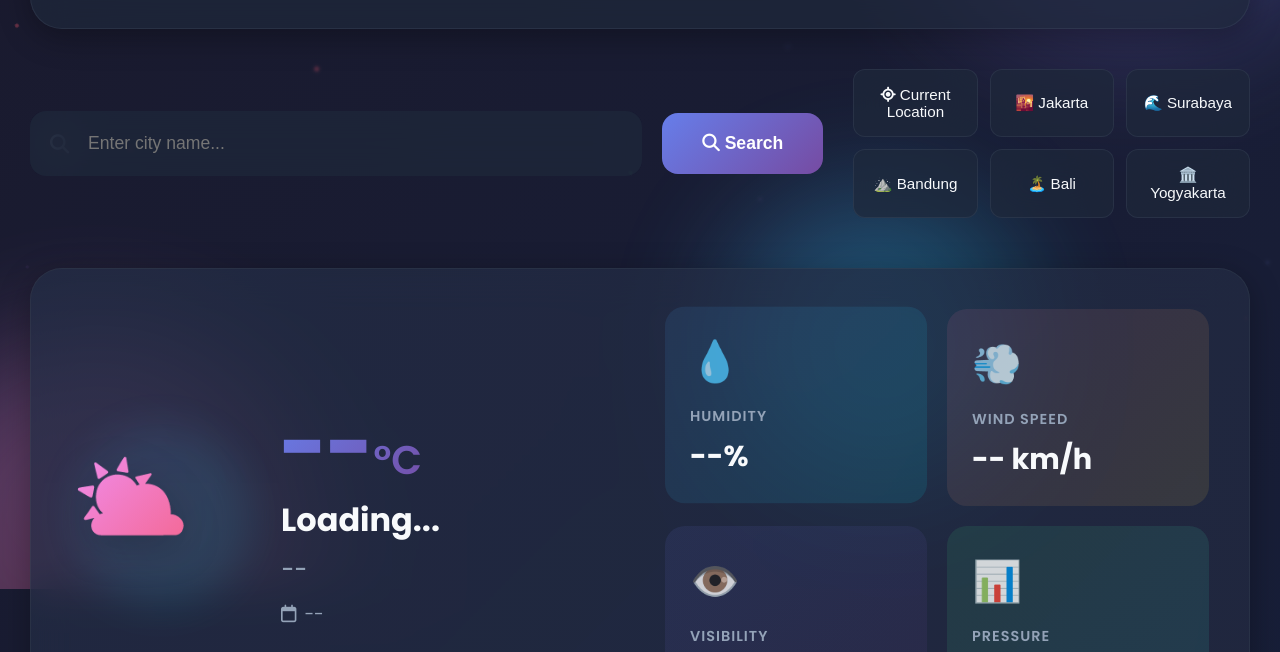
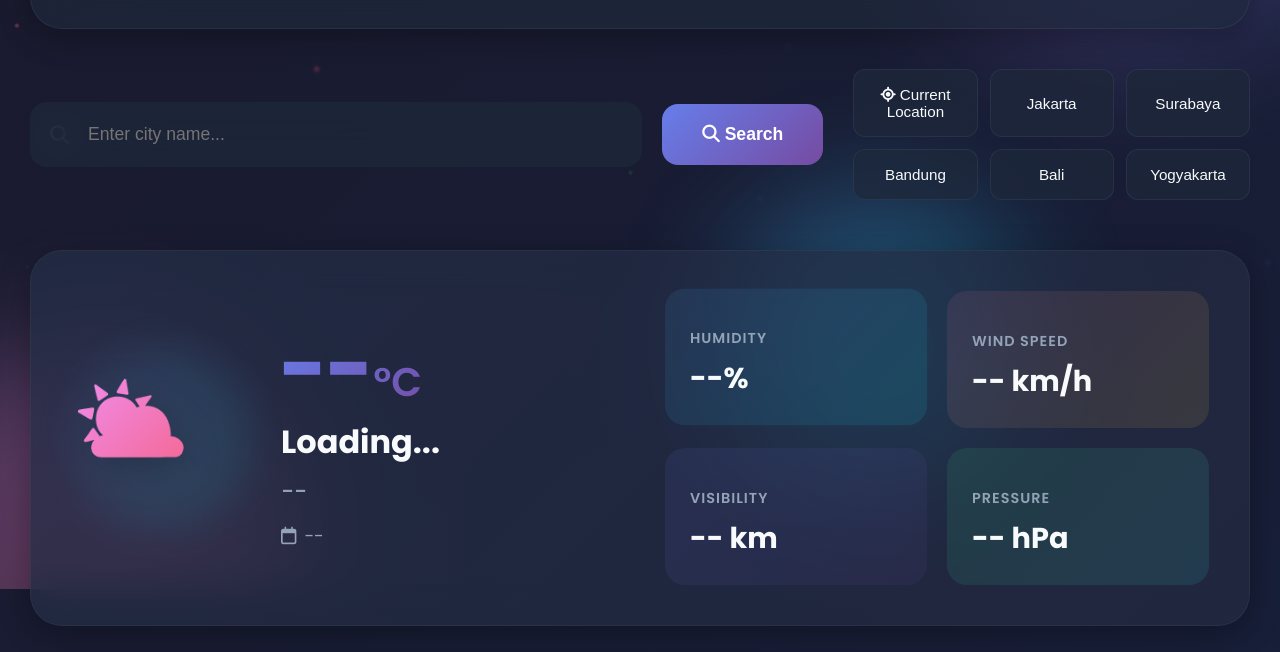
Before and after one commit to Galvinal-227/WeatherDashboard, a plain HTML site: page index.html in a window 1280 px wide. Shown: the part 211-863 px from the top of the page. Drawn offline with nearby package versions, Linux system fonts and the light colour scheme.

Commit message:
Update index.html

```diff
--- a/index.html
+++ b/index.html
@@ -943,11 +943,11 @@
                 <button class="location-btn" id="currentLocationBtn">
                     <i class="fas fa-location-crosshairs"></i> Current Location
                 </button>
-                <button class="location-btn" data-city="Jakarta">🌇 Jakarta</button>
-                <button class="location-btn" data-city="Surabaya">🌊 Surabaya</button>
-                <button class="location-btn" data-city="Bandung">⛰️ Bandung</button>
-                <button class="location-btn" data-city="Bali">🏝️ Bali</button>
-                <button class="location-btn" data-city="Yogyakarta">🏛️ Yogyakarta</button>
+                <button class="location-btn" data-city="Jakarta">Jakarta</button>
+                <button class="location-btn" data-city="Surabaya">Surabaya</button>
+                <button class="location-btn" data-city="Bandung">Bandung</button>
+                <button class="location-btn" data-city="Bali">Bali</button>
+                <button class="location-btn" data-city="Yogyakarta">Yogyakarta</button>
             </div>
         </div>
 
@@ -971,28 +971,28 @@
                 </div>
                 <div class="weather-details">
                     <div class="detail-card">
-                        <div class="detail-icon">💧</div>
+                        <div class="detail-icon"></div>
                         <div class="detail-info">
                             <h3>Humidity</h3>
                             <p id="humidity">--%</p>
                         </div>
                     </div>
                     <div class="detail-card">
-                        <div class="detail-icon">💨</div>
+                        <div class="detail-icon"></div>
                         <div class="detail-info">
                             <h3>Wind Speed</h3>
                             <p id="windSpeed">-- km/h</p>
                         </div>
                     </div>
                     <div class="detail-card">
-                        <div class="detail-icon">👁️</div>
+                        <div class="detail-icon"></div>
                         <div class="detail-info">
                             <h3>Visibility</h3>
                             <p id="visibility">-- km</p>
                         </div>
                     </div>
                     <div class="detail-card">
-                        <div class="detail-icon">📊</div>
+                        <div class="detail-icon"></div>
                         <div class="detail-info">
                             <h3>Pressure</h3>
                             <p id="pressure">-- hPa</p>
```
